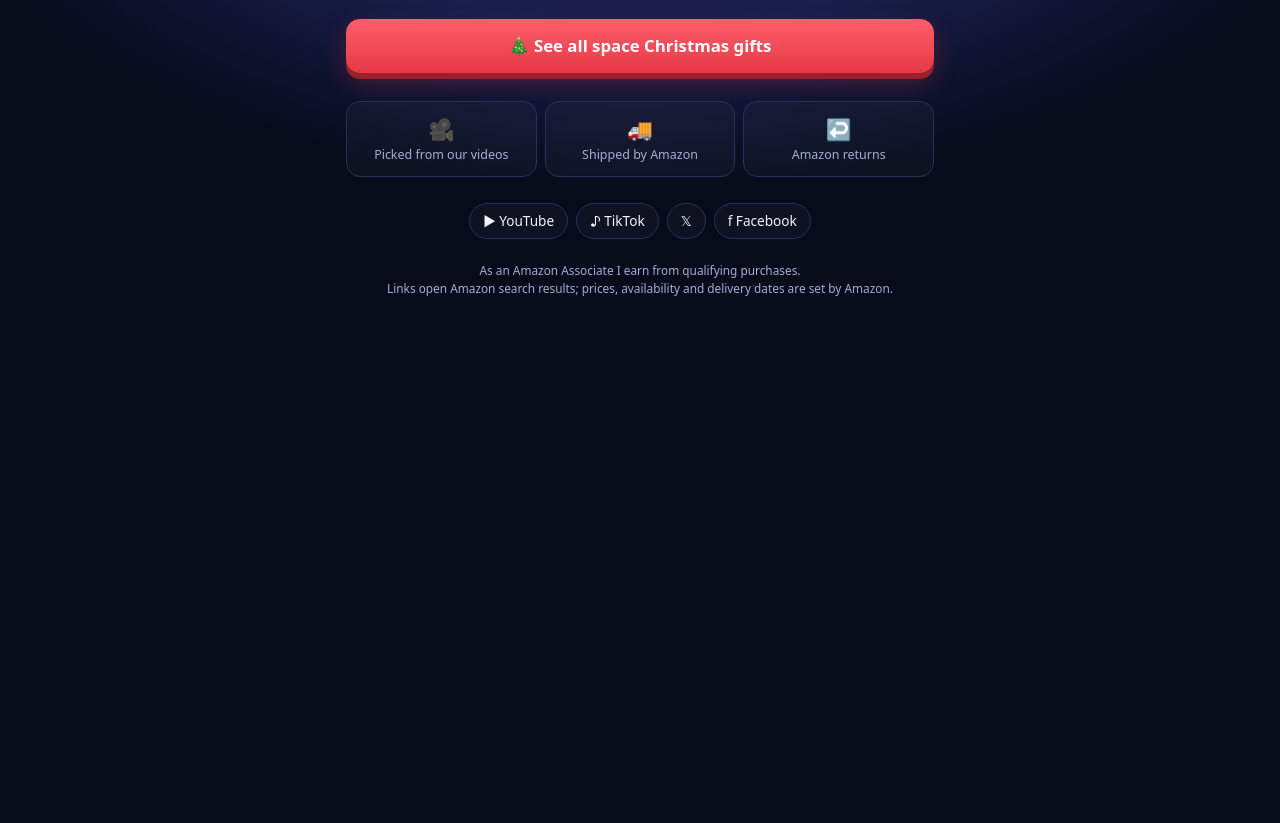
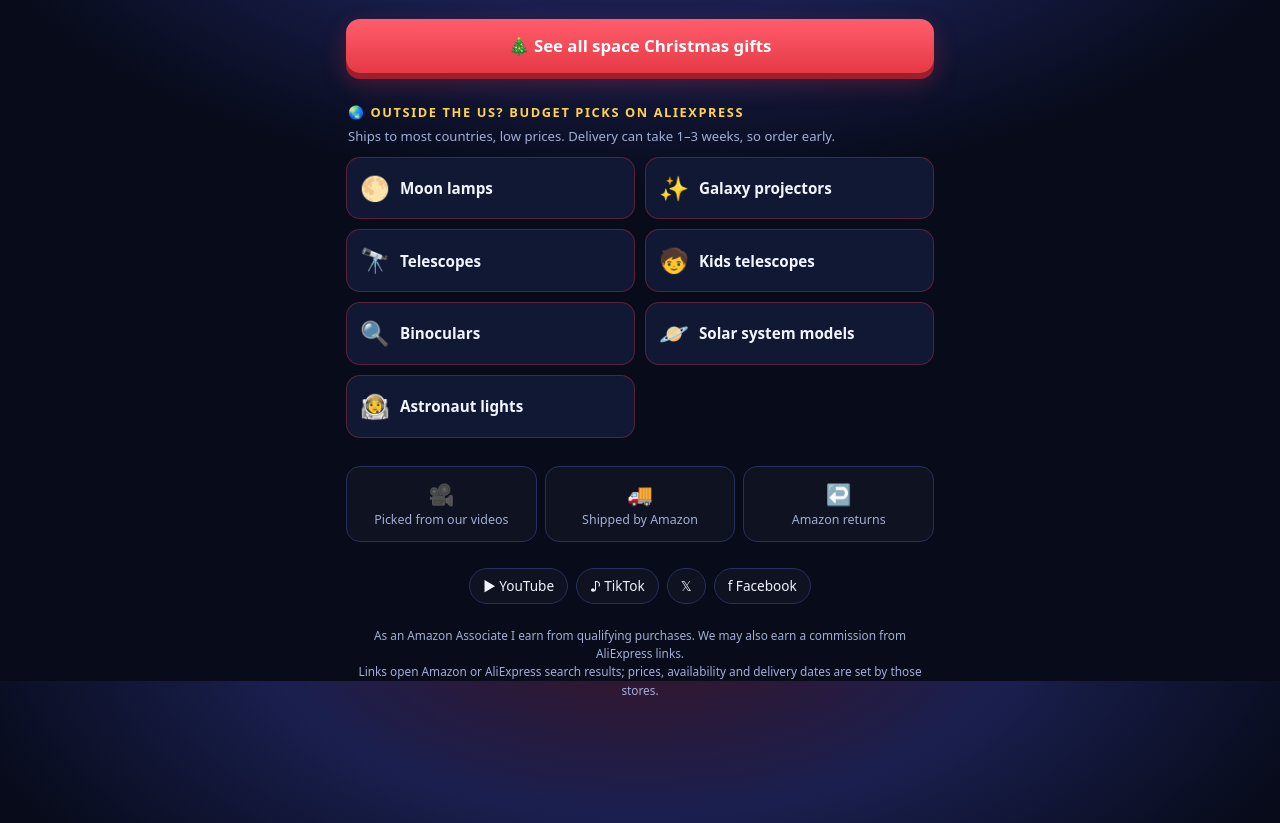
Before and after one commit to shhesh16-eng/quarkbite, a plain HTML site: page index.html in a window 1280 px wide. Shown: the part 3319-4142 px from the top of the page. Before the commit the page ends 3741 px from the top, so only its background shows below. Drawn offline with Linux system fonts and the light colour scheme.

Commit message:
Add AliExpress budget picks for non-US visitors
Co-Authored-By: Claude Opus 5.5 <noreply@anthropic.com>

```diff
--- a/index.html
+++ b/index.html
@@ -50,6 +50,8 @@ h3{font-size:.8rem;text-transform:uppercase;letter-spacing:1.6px;color:var(--gol
 .chip:hover{border-color:var(--gold);transform:translateY(-2px)}
 .chip i{font-style:normal;font-size:1.5rem}
 .chip small{display:block;color:var(--muted);font-weight:400;font-size:.75rem}
+.alinote{color:var(--muted);font-size:.82rem;margin:-4px 2px 10px}
+.ali .chip{border-color:#e6394655}
 .who-title{text-align:center;font-size:1rem;margin-top:22px}
 .who .chip{flex-direction:column;justify-content:center;text-align:center;gap:6px;padding:20px 10px;min-height:150px;font-size:1.2rem;border-radius:20px;background:linear-gradient(160deg,#1c2760,#2c1530);border-color:#ffd34d44}
 .who .chip i{font-size:3rem;line-height:1}
@@ -130,6 +132,18 @@ body{overflow-x:hidden}
 
   <a class="btn alt" style="margin-top:22px" data-q="space christmas gifts" href="#">🎄 See all space Christmas gifts</a>
 
+  <h3 id="ali">🌏 Outside the US? Budget picks on AliExpress</h3>
+  <p class="alinote">Ships to most countries, low prices. Delivery can take 1–3 weeks, so order early.</p>
+  <nav class="chips ali">
+    <a class="chip" href="https://s.click.aliexpress.com/e/_c3t21Hat"><i>🌕</i><span>Moon lamps</span></a>
+    <a class="chip" href="https://s.click.aliexpress.com/e/_c3OaHiV7"><i>✨</i><span>Galaxy projectors</span></a>
+    <a class="chip" href="https://s.click.aliexpress.com/e/_c4ougquv"><i>🔭</i><span>Telescopes</span></a>
+    <a class="chip" href="https://s.click.aliexpress.com/e/_c4oQkaTP"><i>🧒</i><span>Kids telescopes</span></a>
+    <a class="chip" href="https://s.click.aliexpress.com/e/_c4bdoCzF"><i>🔍</i><span>Binoculars</span></a>
+    <a class="chip" href="https://s.click.aliexpress.com/e/_c4U4hU9j"><i>🪐</i><span>Solar system models</span></a>
+    <a class="chip" href="https://s.click.aliexpress.com/e/_c3qY7U53"><i>🧑‍🚀</i><span>Astronaut lights</span></a>
+  </nav>
+
   <div class="why">
     <div><b>🎥</b>Picked from our videos</div>
     <div><b>🚚</b>Shipped by Amazon</div>
@@ -142,7 +156,7 @@ body{overflow-x:hidden}
     <a href="https://x.com/quarkbite1" target="_blank" rel="noopener">𝕏</a>
     <a href="https://www.facebook.com/profile.php?id=61596200471537" target="_blank" rel="noopener">f Facebook</a>
   </nav>
-  <p class="note">As an Amazon Associate I earn from qualifying purchases.<br>Links open Amazon search results; prices, availability and delivery dates are set by Amazon.</p>
+  <p class="note">As an Amazon Associate I earn from qualifying purchases. We may also earn a commission from AliExpress links.<br>Links open Amazon or AliExpress search results; prices, availability and delivery dates are set by those stores.</p>
 </main>
 <div class="sticky"><a class="btn" data-q="beginner telescope gift" href="#">🎁 Top gift: Telescope deals →</a></div>
 
@@ -172,6 +186,7 @@ for(const [ico,name,desc,q,badge,cls,vid] of items){
   a.querySelector(".badge").textContent=badge;a.querySelector("h4").textContent=name;a.querySelector("p").textContent=desc;
   grid.appendChild(a);
 }
+document.querySelectorAll(".ali a").forEach(function(a){a.target="_blank";a.rel="nofollow sponsored noopener";});
 document.querySelectorAll("[data-q]").forEach(function(a){
   a.href=link(a.dataset.q,+a.dataset.min||0,+a.dataset.max||0);
   a.target="_blank";a.rel="nofollow sponsored noopener";
```
